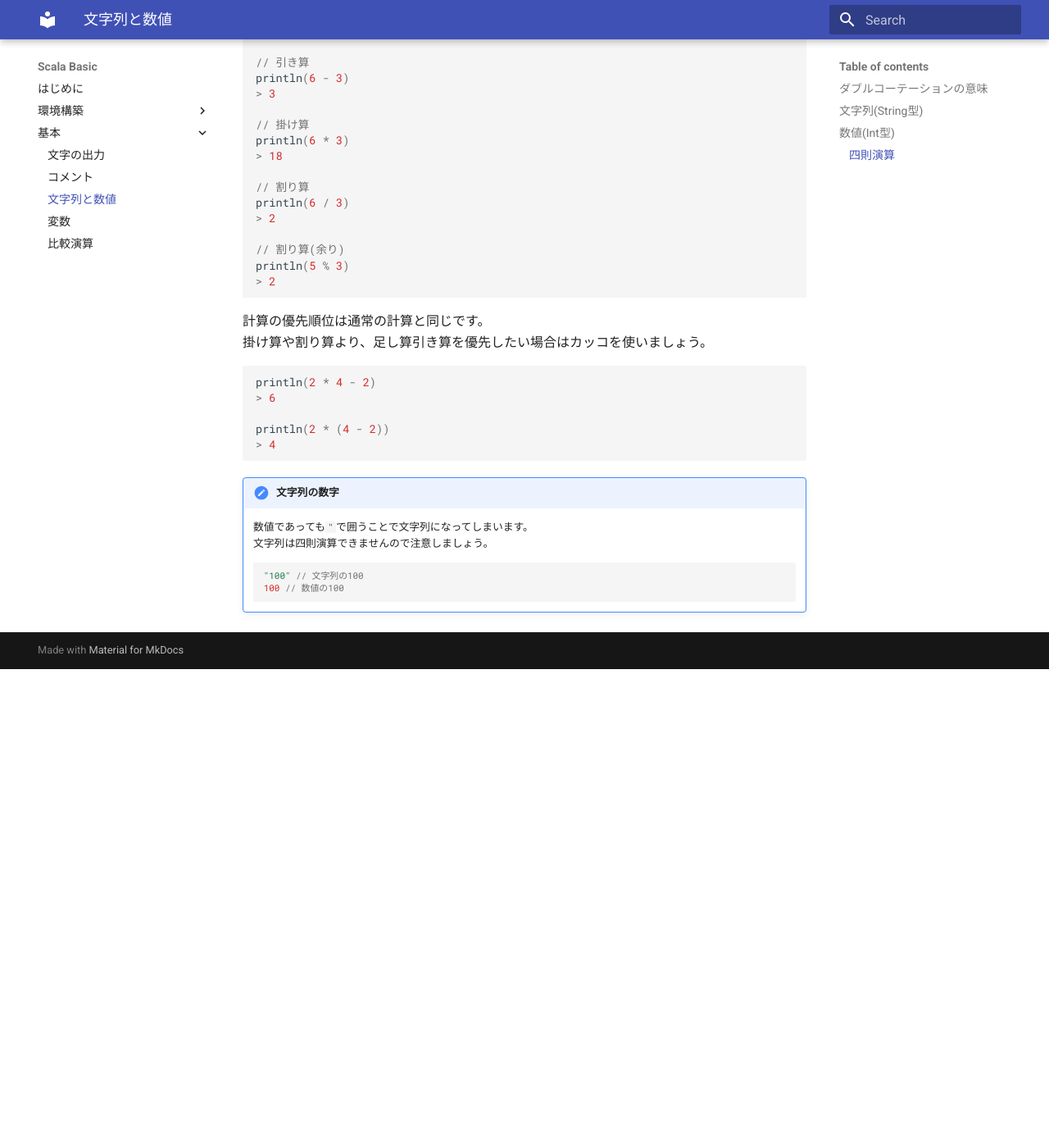
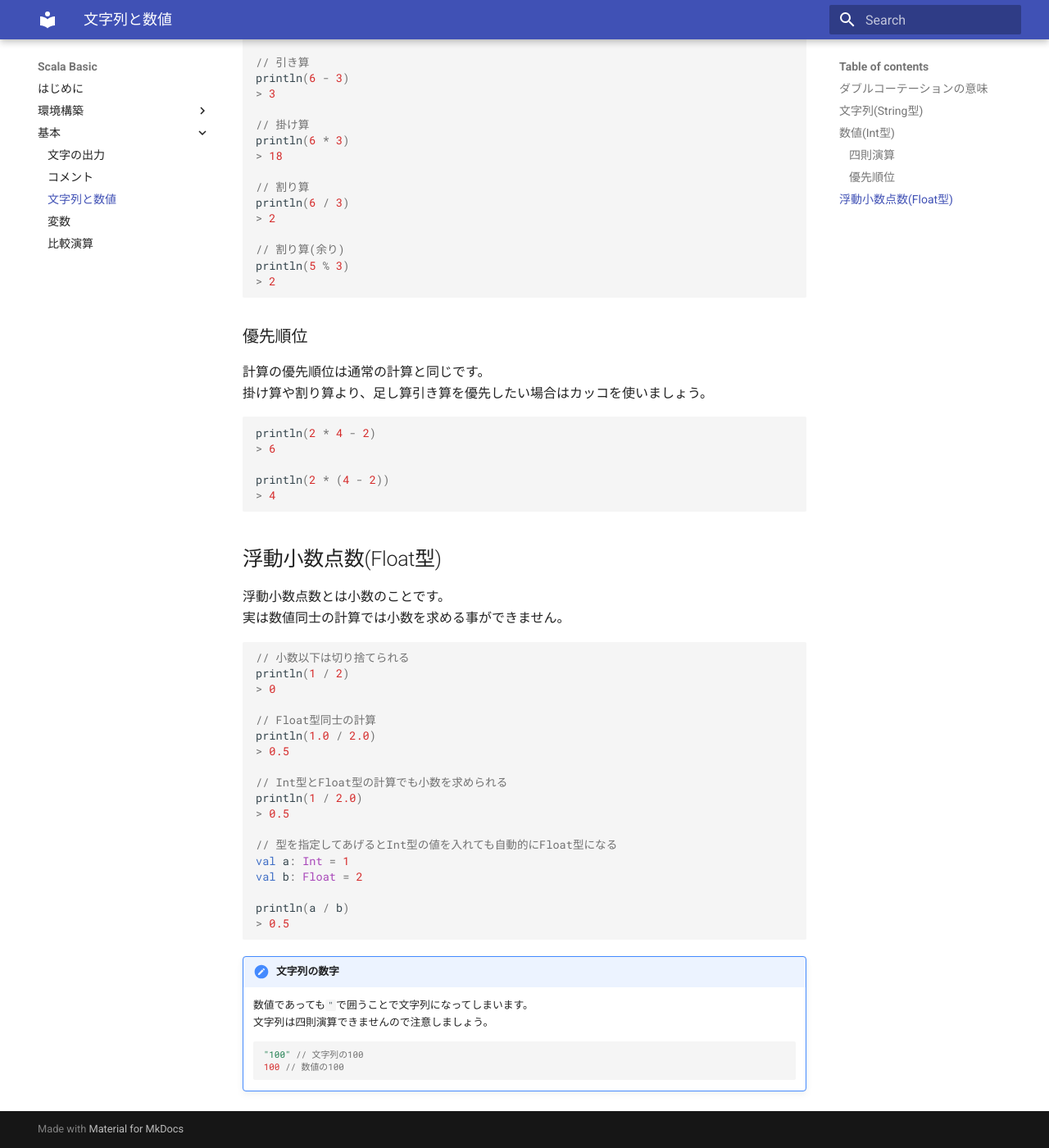
Before and after one commit to agoetc/scala-basic, an MkDocs documentation site: the page built from docs/basic/string-and-int.md, in a window 1280 px wide and 1400 px high, scrolled down 1448 px. Shown: the whole window at 82% size. Built offline with MkDocs 1.6.1 and Material for MkDocs 9.7.7, drawn with Linux system fonts in a browser that asks for light colours; before the commit the page ends 2264 px from its top, so only the background shows below that.

Commit message:
Float型についての解説を追加

````diff
--- a/docs/basic/string-and-int.md
+++ b/docs/basic/string-and-int.md
@@ -57,6 +57,7 @@ println(5 % 3)
 > 2
 ```
 
+### 優先順位
 計算の優先順位は通常の計算と同じです。
 掛け算や割り算より、足し算引き算を優先したい場合はカッコを使いましょう。
 ```scala
@@ -67,6 +68,30 @@ println(2 * (4 - 2))
 > 4
 ```
 
+## 浮動小数点数(Float型)
+浮動小数点数とは小数のことです。
+実は数値同士の計算では小数を求める事ができません。
+
+```scala
+// 小数以下は切り捨てられる
+println(1 / 2)
+> 0
+
+// Float型同士の計算
+println(1.0 / 2.0)
+> 0.5
+
+// Int型とFloat型の計算でも小数を求められる
+println(1 / 2.0)
+> 0.5
+
+// 型を指定してあげるとInt型の値を入れても自動的にFloat型になる
+val a: Int = 1
+val b: Float = 2
+
+println(a / b)
+> 0.5
+```
 
 !!! note "文字列の数字"
     数値であっても`"`で囲うことで文字列になってしまいます。
````
